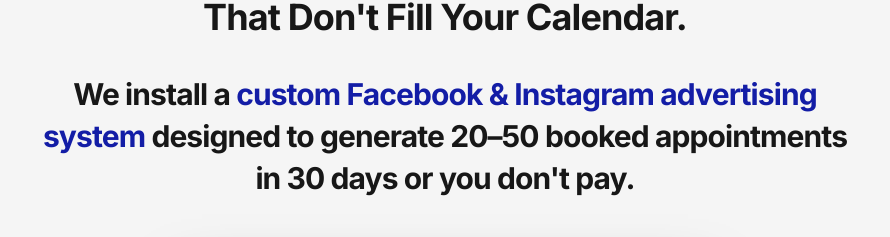
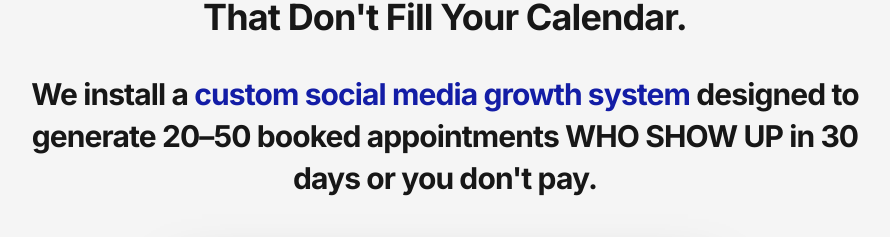
Before and after one commit to Jojo42011/Systemize-Landing, a Next.js app: page / in a window 1280 px wide. Shown: the part 149-386 px from the top of the page, without its empty margins (195-1085 px from the left). Built offline with nearby package versions, Linux system fonts and the light colour scheme; no server answers.

Commit message:
Update hero growth system and appointment copy

```diff
--- a/app/page.tsx
+++ b/app/page.tsx
@@ -37,8 +37,8 @@
             Stop Wasting Money on Ads That Don&apos;t Fill Your Calendar.
             <span className="mt-8 block text-xl leading-relaxed sm:text-2xl sm:leading-relaxed lg:text-3xl lg:leading-[1.4]">
               We install a{" "}
-              <strong className="font-bold text-accent">custom Facebook &amp; Instagram advertising system</strong>{" "}
-              designed to generate 20–50 booked appointments in 30 days or you don&apos;t pay.
+              <strong className="font-bold text-accent">custom social media growth system</strong>{" "}
+              designed to generate 20–50 booked appointments WHO SHOW UP in 30 days or you don&apos;t pay.
             </span>
           </h1>
 
```
